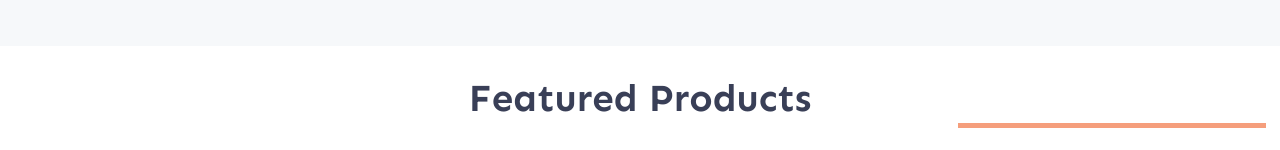
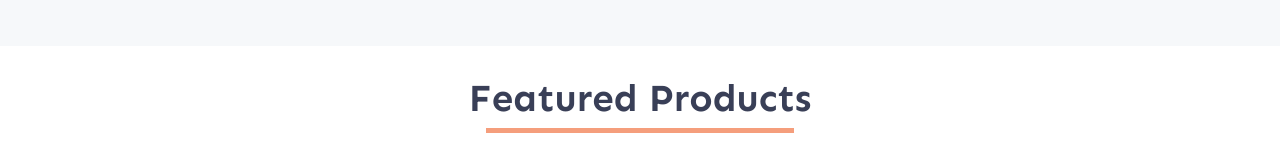
Before and after one commit to pradeepkhanal23/luxehome-ecommerce, a React (Vite) app: page / in a window 1280 px wide. Shown: the part 645-795 px from the top of the page. Built offline with nearby package versions, Linux system fonts and the light colour scheme.

Commit message:
homepage finalized, api fetching initialized

```diff
--- a/src/components/FeaturedProducts.jsx
+++ b/src/components/FeaturedProducts.jsx
@@ -5,9 +5,9 @@ const FeaturedProducts = () => {
     <section className="bg-white  px-5 pb-10">
       <div className="max-w-[1500px] mx-auto">
         <div className=" pt-5">
-          <h2 className="text-xl text-center mb-5 text-logoPurple relative font-bold">
+          <h2 className="md:text-xl text-base text-center mb-5 text-logoPurple relative font-bold">
             Featured Products
-            <span className="absolute bottom-0 top-50 -right-2 w-64 h-1 bg-sweetOrange"></span>
+            <div className="h-1 w-24 md:w-64 bg-sweetOrange mx-auto"></div>
           </h2>
         </div>
         <div className="grid grid-col-1 md:grid-cols-2 lg:grid-cols-3 gap-x-8 ">
@@ -16,7 +16,7 @@ const FeaturedProducts = () => {
               <img
                 src={featured}
                 alt="featured"
-                className="h-full w-full object-cover rounded-lg"
+                className="h-full w-full object-cover rounded-lg shadow-lg"
               />
             </div>
             <div className="flex justify-between text-sm px-3 pb-5">
@@ -29,7 +29,7 @@ const FeaturedProducts = () => {
               <img
                 src={featured}
                 alt="featured"
-                className="h-full w-full object-cover rounded-lg"
+                className="h-full w-full object-cover rounded-lg shadow-lg"
               />
             </div>
             <div className="flex justify-between text-sm px-3 pb-5">
@@ -42,7 +42,7 @@ const FeaturedProducts = () => {
               <img
                 src={featured}
                 alt="featured"
-                className="h-full w-full object-cover rounded-lg"
+                className="h-full w-full object-cover rounded-lg shadow-lg"
               />
             </div>
             <div className="flex justify-between text-sm px-3 pb-5">
--- a/src/components/Hero.jsx
+++ b/src/components/Hero.jsx
@@ -1,14 +1,13 @@
 import { Link } from "react-router-dom";
 import HomeImage1 from "../assets/hero1.jpg";
 import HomeImage2 from "../assets/hero4.jpg";
-// import HomeImage3 from "../assets/hero2.jpg";
 
 const Hero = () => {
   return (
     <section className="h-full w-full pb-10">
       <div className="hero p-5 flex flex-col max-w-[1300px] my-4 mx-auto items-center md:flex-row md:gap-10">
         <div className="hero-left flex flex-col gap-3 mb-5 md:pr-[2rem]">
-          <h1 className="title text-xl break-words tracking-tighter">
+          <h1 className="title text-xl  break-words tracking-tighter">
             Design Your Perfect Haven
           </h1>
           <p className="paragraph py-3 pr-10 ">
@@ -17,7 +16,9 @@ const Hero = () => {
             personality and embraces comfort. Experience the art of fine living
             today.
           </p>
-          <Link className="btn w-32">Shop Now</Link>
+          <Link className="btn w-32 hover:scale-110 transition-all ease-out">
+            Shop Now
+          </Link>
         </div>
         <div className="hero-right ">
           <div className="hidden h-96 w-96 md:block relative">
@@ -26,11 +27,7 @@ const Hero = () => {
               alt="hero-img"
               className="w-full h-full object-cover rounded-lg"
             />
-            {/* <img
-              src={HomeImage3}
-              alt="hero-img"
-              className=" object-cover absolute top-0 -right-40 -z-10  rounded-lg w-64 h-64"
-            /> */}
+
             <img
               src={HomeImage2}
               alt="hero-img"
```
